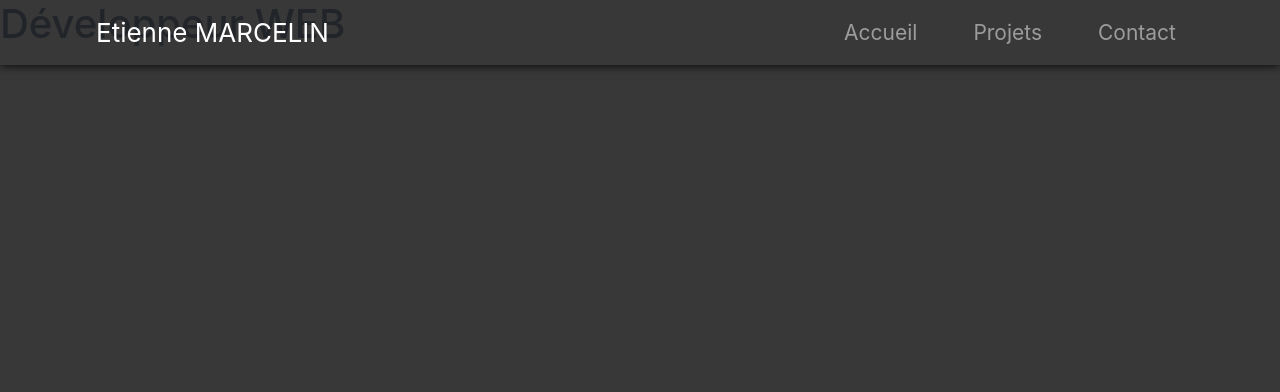
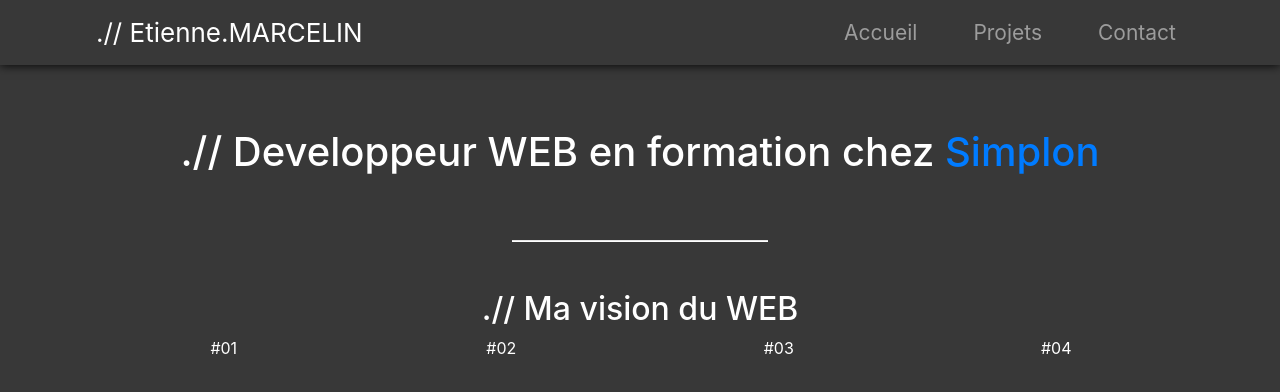
Before and after one commit to windtagane/portfolio, a plain HTML site: page index.html in a window 1280 px wide. Drawn offline with nearby package versions, Linux system fonts and the light colour scheme.

Commit message:
Modifications Accueil

```diff
--- a/css/style.css
+++ b/css/style.css
@@ -1,8 +1,13 @@
 body {
 	background-color: #383838;
+	color: white;
 }
 
+/*NAVBAR*/
+
 header {
+	background-color: #383838;
+	z-index: 1000;
 	box-shadow: 0px 0px 10px 0px #000;
 }
 
@@ -23,3 +28,20 @@ header {
 	border-top: 1px #000;
 	border-bottom: 1px #000;
 }
+
+/*ACCEUIL*/
+
+#acceuil {
+	margin-top: 8rem;
+}
+
+#acceuil .container {
+	margin-bottom: 4rem;
+}
+
+hr {
+	background-color: white;
+	height: 1px;
+	width: 20%;
+	margin-bottom: 3rem;
+}
--- a/index.html
+++ b/index.html
@@ -13,7 +13,7 @@
 <body>
 	<header class="fixed-top">
 		<nav class="navbar navbar-expand-lg w-80 mx-auto navbar-dark">
-		  <a class="navbar-brand ml-md-5" href="#">Etienne MARCELIN</a>
+			<a class="navbar-brand ml-md-5" href="#">.// Etienne.MARCELIN</a>
 			<button class="navbar-toggler" type="button" data-toggle="collapse" data-target="#navbarNavAltMarkup" aria-controls="navbarNavAltMarkup" aria-expanded="false" aria-label="Toggle navigation">
 				<span class="navbar-toggler-icon"></span>
 			</button>
@@ -28,8 +28,32 @@
 	</header>
 
 	<main>
-		<h1>Développeur WEB</h1>
+		<div id="acceuil">
+			<div class="container text-center">
+				<h1>.// Developpeur <span>WEB</span> en formation chez <a href="https://simplon.co/" target="blank_">Simplon</a></h1>
+			</div>
+			<hr>
+			<div class="container text-center">
+				<h2>.// Ma vision du WEB</h2>
+				<div class="container">
+					<div class="row">
 
+						<div class="col-3">
+							<p>#01</p>
+						</div>
+						<div class="col-3">
+							<p>#02</p>
+						</div>
+						<div class="col-3">
+							<p>#03</p>
+						</div>
+						<div class="col-3">
+							<p>#04</p>
+						</div>
+					</div>
+				</div>
+			</div>
+		</div>
 	</main>
 
 	<!-- JAVASCRIPT -->
```
Lines whose indentation alone changed are shown as unchanged.
